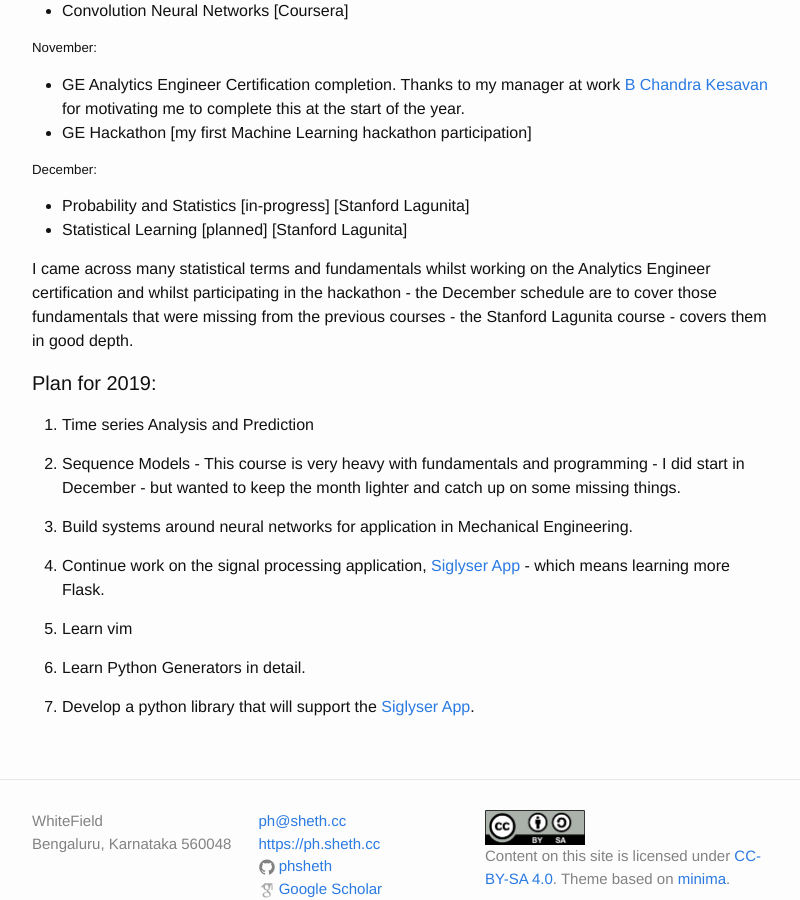
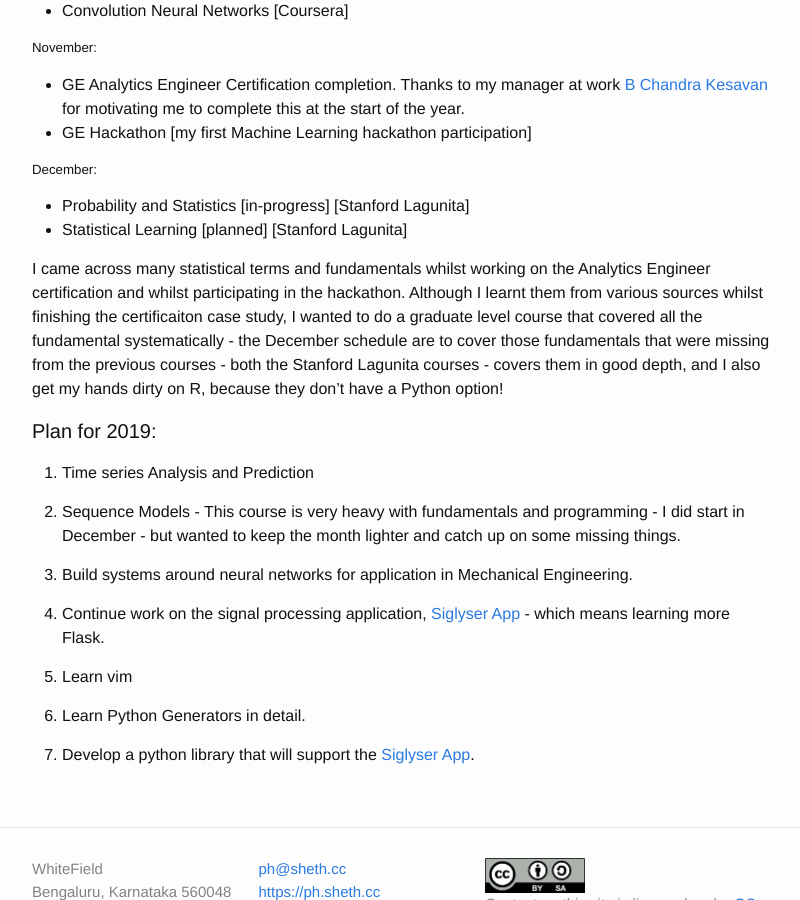
Before and after one commit to phsheth/phsheth.github.io, a Jekyll site: the page built from _posts/2018-12-17-2018_Year_in_Review.markdown, in a window 1280 px wide and 900 px high, scrolled down 667 px. Shown: the whole window, without its empty margins (238-1038 px from the left). Built offline with Jekyll 4.4.1, drawn with Linux system fonts in a browser that asks for light colours.

Commit message:
fifth draft

```diff
--- a/_posts/2018-12-17-2018_Year_in_Review.markdown
+++ b/_posts/2018-12-17-2018_Year_in_Review.markdown
@@ -31,7 +31,7 @@
 - Probability and Statistics [in-progress] [Stanford Lagunita]
 - Statistical Learning [planned] [Stanford Lagunita]
 
-I came across many statistical terms and fundamentals whilst working on the Analytics Engineer certification and whilst participating in the hackathon - the December schedule are to cover those fundamentals that were missing from the previous courses - the Stanford Lagunita course - covers them in good depth.
+I came across many statistical terms and fundamentals whilst working on the Analytics Engineer certification and whilst participating in the hackathon. Although I learnt them from various sources whilst finishing the certificaiton case study, I wanted to do a graduate level course that covered all the fundamental systematically - the December schedule are to cover those fundamentals that were missing from the previous courses - both the Stanford Lagunita courses - covers them in good depth, and I also get my hands dirty on R, because they don't have a Python option!
 
 
 
```
